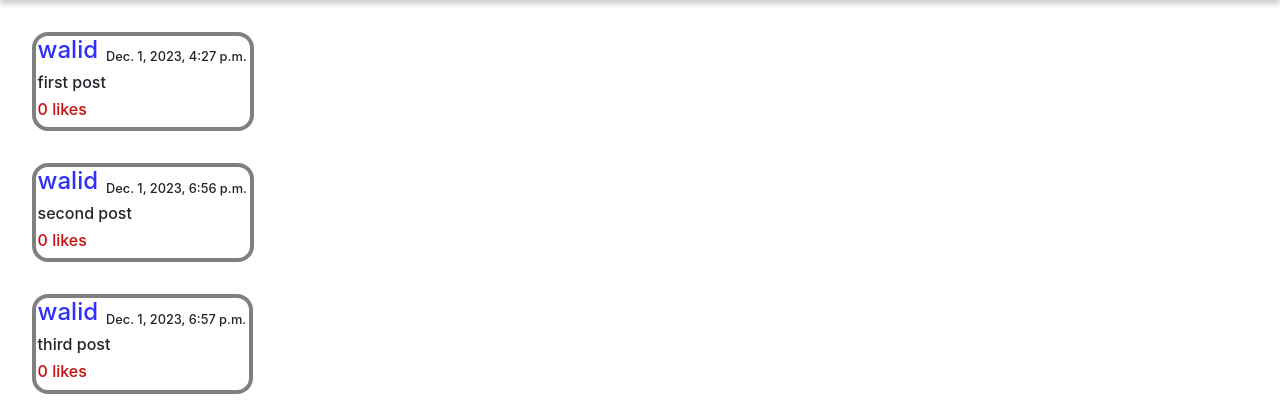
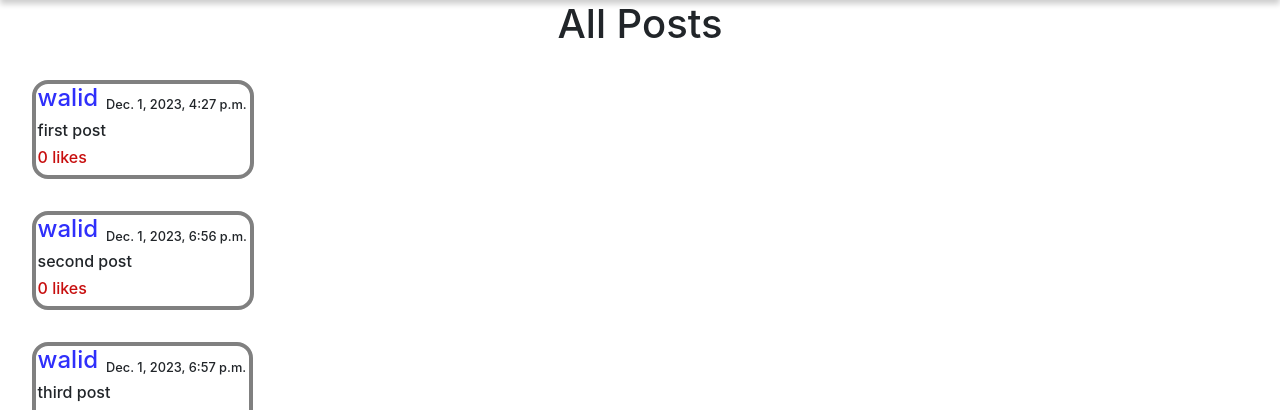
Before and after one commit to Noobilaitor/web50, a Django app: page / in a window 1280 px wide. Shown: the part 56-466 px from the top of the page. Run offline with Django 3.2, Linux system fonts and the light colour scheme; data comes from the database, SQL or seed files in the repository; some libraries are stand-ins or nearby versions.

Commit message:
minor changes to the all posts page

```diff
--- a/projects/2020/x/network/project4/network/static/network/styles.css
+++ b/projects/2020/x/network/project4/network/static/network/styles.css
@@ -32,6 +32,11 @@
     left: -25rem;
 }
 
+#all_posts {
+    display: flex;
+    justify-content: center;
+}
+
 #post_content{
     margin: 2rem;
     border: 0.3rem solid;
--- a/projects/2020/x/network/project4/network/templates/network/index.html
+++ b/projects/2020/x/network/project4/network/templates/network/index.html
@@ -2,6 +2,7 @@
 
 {% block body %}
         {% if posts %}
+        <h1 id="all_posts">All Posts</h1>
         {% for post in posts %}
         <div id="post_content">
             <div id="creator_post">
```
